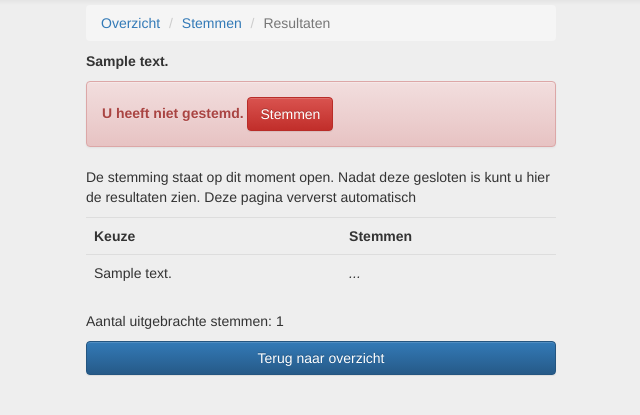
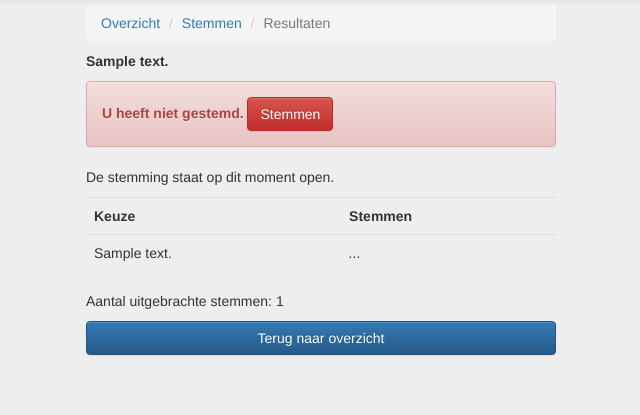
Before and after one commit to gerard-/votingapp, a Django app: template polls/templates/polls/results.html in a window 1280 px wide. Shown: the part 51-466 px from the top of the page, without its empty margins (319-959 px from the left). Run offline with Django 3.2, Linux system fonts and the light colour scheme; the template is opened without the code that fills it: values that come from a table or form of the project are taken from there, others are empty; tables that the repository leaves empty hold one stand-in row (values such as "Sample post"); some libraries are stand-ins or nearby versions.

Commit message:
Remove the text about the automatic refresh

```diff
--- a/polls/templates/polls/results.html
+++ b/polls/templates/polls/results.html
@@ -77,9 +77,6 @@
 
         <p>
             De stemming staat op dit moment open.
-            {% if not request.user.is_staff %}
-                Nadat deze gesloten is kunt u hier de resultaten zien. Deze pagina ververst automatisch
-            {% endif %}
         </p>
 
         <p>
```
